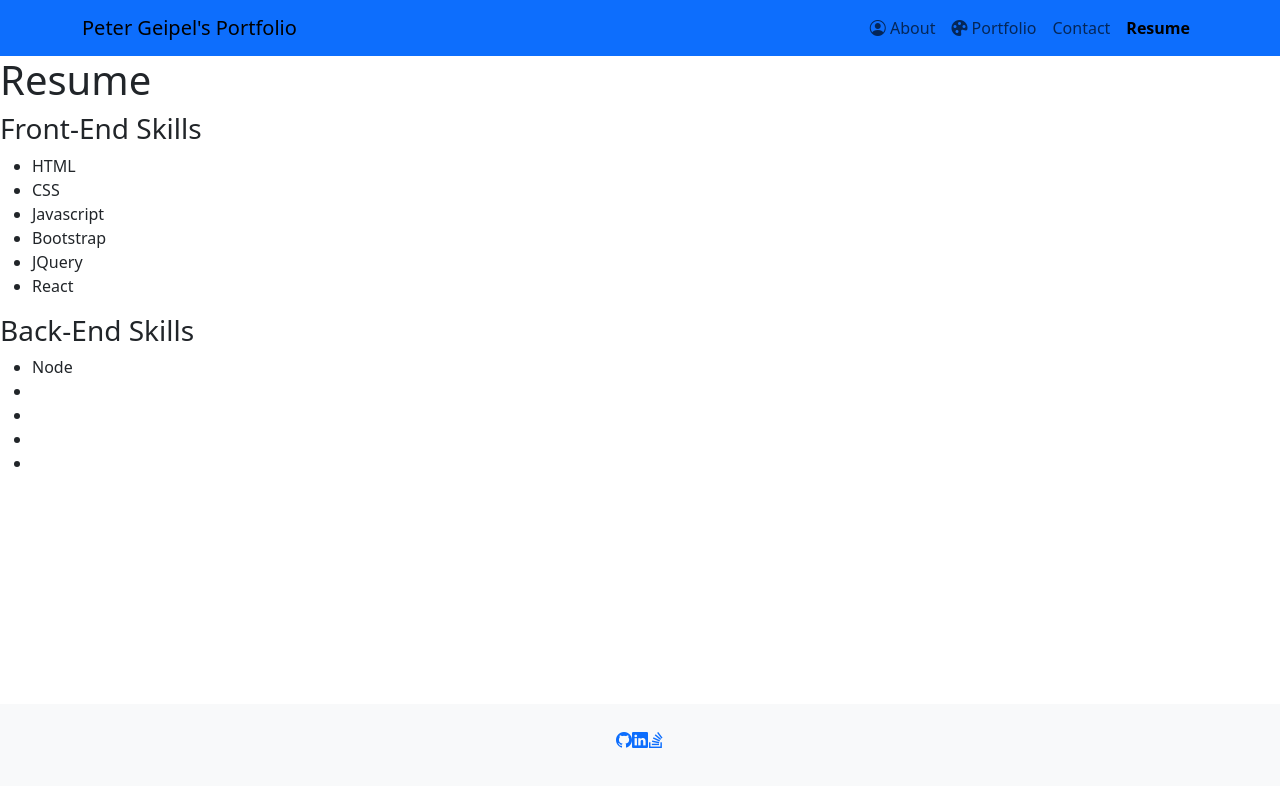
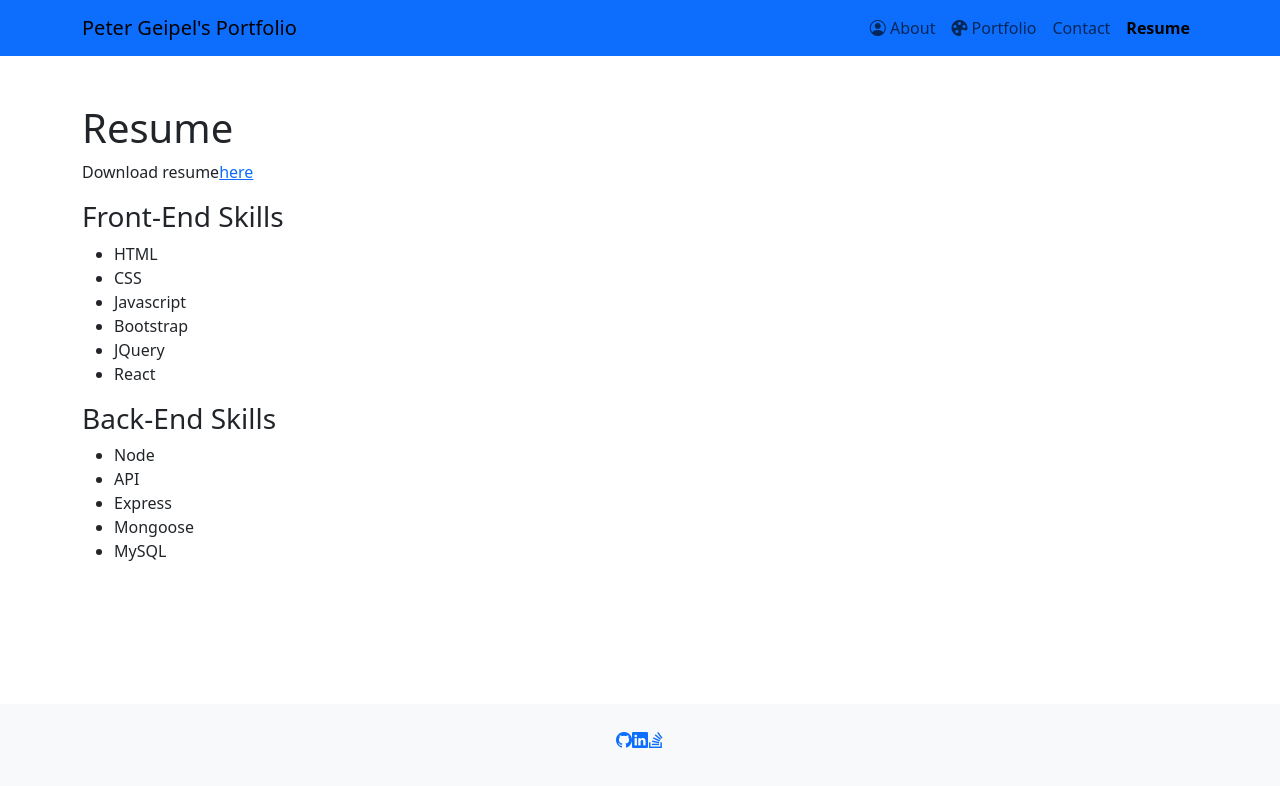
Before and after one commit to pwgeipel/Peter-G-React-Portfolio, a React (Create React App) app: page / in a window 1280 px wide. Both pictures are taken after a click on the link "Resume". Shown: the top 786 px of the page. Built offline with nearby package versions, Linux system fonts and the light colour scheme.

Commit message:
resume page download link

```diff
--- a/src/pages/resume.js
+++ b/src/pages/resume.js
@@ -1,7 +1,15 @@
+import Container from "../components/container";
+
 function ResumePage() {
     return (
+        <Container className="mt-5">
             <section>
                 <h1>Resume</h1>
+                    <p>Download resume
+                        <a href="../public/sampleResume.pdf" download={true}>
+                            here
+                        </a>
+                    </p>
                     <h3>
                         Front-End Skills
                     </h3>
@@ -16,12 +24,13 @@ function ResumePage() {
                     <h3>Back-End Skills</h3>
                         <ul>
                         <li>Node</li>
-                    <li></li>
-                    <li></li>
-                    <li></li>
-                    <li></li>
+                        <li>API</li>
+                        <li>Express</li>
+                        <li>Mongoose</li>
+                        <li>MySQL</li>
                         </ul>
             </section>
+        </Container>
     );
 }
 
```
Also changed, not shown: 1 other file (tests, documents, lock files or other folders). Lines whose indentation alone changed are shown as unchanged.
